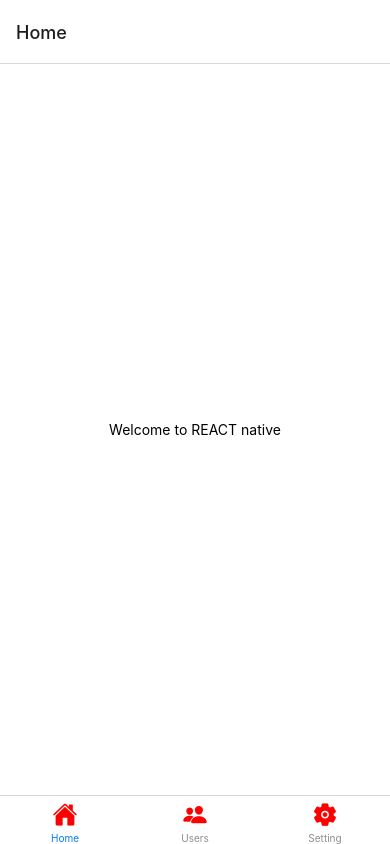
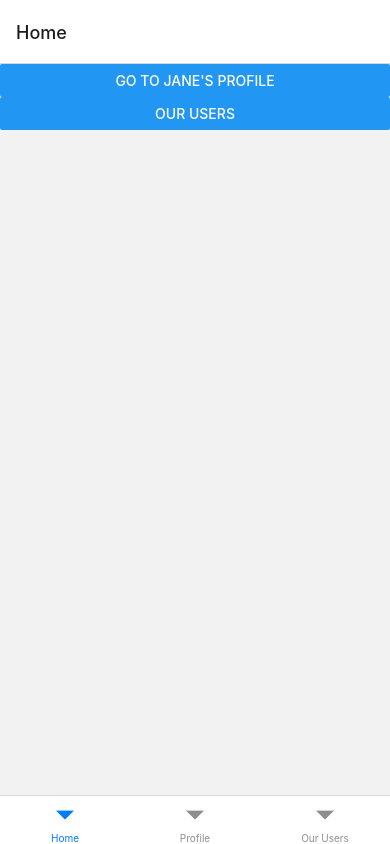
Before and after one commit to MezghichGit/rean-navigation, a React Native app: screen / in a window 390 px wide. Built offline with nearby package versions, Linux system fonts and the light colour scheme.

Commit message:
Solution exo avec Stack et Tab

```diff
--- a/App.js
+++ b/App.js
@@ -1,113 +1,103 @@
-/*
-import * as React from 'react';
-import {Button,Text, View } from 'react-native';
+import React, { useState } from "react";
+import { SafeAreaView, Button, Text, View, Image, FlatList, StyleSheet, StatusBar, TouchableOpacity } from 'react-native';
 import { NavigationContainer } from '@react-navigation/native';
 import { createNativeStackNavigator } from '@react-navigation/native-stack';
+import { createBottomTabNavigator } from '@react-navigation/bottom-tabs';
 
 const Stack = createNativeStackNavigator();
+const Tab = createBottomTabNavigator();
+
+const DATA = [
+
+  {
+    id: "bd7acbea-c1b1-46c2-aed5-3ad53abb28ba",
+    firstName: 'Dimitri',
+    lastName: 'CERRATOPS',
+    description: "User 1 : Lorem ipsum",
+
+  },
+  {
+    id: "3ac68afc-c605-48d3-a4f8-fbd91aa97f63",
+    firstName: 'Sarah',
+    lastName: 'FISTOL',
+    description: "User 2 : Lorem ipsum",
+  },
+  {
+
+    id: "58694a0f-3da1-471f-bd96-145571e29d72",
+    firstName: 'Hervé',
+    lastName: 'LOCIRAPTOR',
+    description: "User 3 : Lorem ipsum",
+  },
+
+];
+
+const Item = ({ item, onPress, backgroundColor, textColor }) => (
+  <TouchableOpacity onPress={onPress} style={[styles.item, backgroundColor]}>
+    <View style={{ flexDirection: 'row' }}>
+      {/*<Image
+          style={styles.picture}
+          source={{ uri: item.img}}
+        />*/}
+      <View>
+        <Text style={[styles.title, textColor]}>{item.firstName}</Text>
+        <Text style={[styles.title, textColor]}>{item.lastName}</Text>
+      </View>
+    </View>
+  </TouchableOpacity>
+);
 
 const HomeScreen = ({ navigation }) => {
   return (
+    <SafeAreaView style={styles.container}>
       <Button
         title="Go to Jane's profile"
         onPress={() =>
-        navigation.navigate('Profile', { name: 'Jane' , adresse:'Paris'})
+          navigation.navigate('Profile', { name: 'Jane', adresse: 'Paris' })
         }
       />
+      <Button
+        title="Our Users"
+        onPress={() =>
+          navigation.navigate('User')
+        }
+      />
+    </SafeAreaView>
   );
 };
+
 const ProfileScreen = ({ navigation, route }) => {
   return (
-  <View>
+    <SafeAreaView style={styles.container}>
       <Text>This is {route.params.name}'s profile</Text>
-  <Text>This is {route.params. adresse}</Text>
-  </View>)
+      <Text>This is {route.params.adresse}</Text>
+    </SafeAreaView>)
     ;
 };
 
+const UserScreen = ({ navigation }) => {
 
-const App = () => {
+  const [selectedId, setSelectedId] = useState(null);
+
+  const renderItem = ({ item }) => {
+
+    const backgroundColor = item.id === selectedId ? "#6e3b6e" : "#f9c2ff";
+    const color = item.id === selectedId ? 'white' : 'black';
+
     return (
-    <NavigationContainer>
-    <Stack.Navigator>
-      <Stack.Screen name="Home" component={HomeScreen} options={{ title: 'Welcome' }} />
-      <Stack.Screen name="Profile" component={ProfileScreen} options={{ title: 'Me' }} />
-    </Stack.Navigator>
-  </NavigationContainer>
-  );
+      <Item
+        item={item}
+        onPress={() => navigation.navigate('UserDetails', { userId: item.id })}
+        backgroundColor={{ backgroundColor }}
+        textColor={{ color }}
+      />
+    )
+
   };
-
-export default App;
-
-*/
-/*
-import React from 'react';
-import { SafeAreaView, View, FlatList, StyleSheet, Text, StatusBar } from 'react-native';
-
-const DATA = [
-  {
-    id: 'bd7acbea-c1b1-46c2-aed5-3ad53abb28ba',
-    title: 'First Item',
-  },
-  {
-    id: '3ac68afc-c605-48d3-a4f8-fbd91aa97f63',
-    title: 'Second Item',
-  },
-  {
-    id: '58694a0f-3da1-471f-bd96-145571e29d72',
-    title: 'Third Item',
-  },
-  {
-    id: 'bd7acbea-c1b1-46c2-aed5-3ad53abb28ba',
-    title: 'First Item',
-  },
-  {
-    id: '3ac68afc-c605-48d3-a4f8-fbd91aa97f63',
-    title: 'Second Item',
-  },
-  {
-    id: '58694a0f-3da1-471f-bd96-145571e29d72',
-    title: 'Third Item',
-  },
-  {
-    id: 'bd7acbea-c1b1-46c2-aed5-3ad53abb28ba',
-    title: 'First Item',
-  },
-  {
-    id: '3ac68afc-c605-48d3-a4f8-fbd91aa97f63',
-    title: 'Second Item',
-  },
-  {
-    id: '58694a0f-3da1-471f-bd96-145571e29d72',
-    title: 'Third Item',
-  },
-  {
-    id: 'bd7acbea-c1b1-46c2-aed5-3ad53abb28ba',
-    title: 'First Item',
-  },
-  {
-    id: '3ac68afc-c605-48d3-a4f8-fbd91aa97f63',
-    title: 'Second Item',
-  },
-  {
-    id: '58694a0f-3da1-471f-bd96-145571e29d72',
-    title: 'Third Item',
-  },
-];
-
-const Item = ({ title }) => (
-  <View style={styles.item}>
-    <Text style={styles.title}>{title}</Text>
-  </View>
-);
-
-const App = () => {
-  const renderItem = ({ item }) => (
-    <Item title={item.title} />
-  );
 
   return (
     <SafeAreaView style={styles.container}>
+      <Text>Our Users:</Text>
       <FlatList
         data={DATA}
         renderItem={renderItem}
@@ -115,224 +105,66 @@ const App = () => {
       />
     </SafeAreaView>
   );
+};
+
+const UserDetails = ({ navigation, route }) => {
+  return (
+    <SafeAreaView style={styles.container}>
+      <Text>User: {route.params.userId}</Text>
+    </SafeAreaView>
+  );
 }
 
-const styles = StyleSheet.create({
-  container: {
-    flex: 1,
-    marginTop: StatusBar.currentHeight || 0,
-  },
-  item: {
-    backgroundColor: '#f9c2ff',
-    padding: 20,
-    marginVertical: 8,
-    marginHorizontal: 16,
-  },
-  title: {
-    fontSize: 32,
-  },
-});
+const Nav = () => {
+  return (
+    <Tab.Navigator>
+      <Tab.Screen name="Home" component={HomeScreen} />
+      <Tab.Screen
+        name="Profile"
+        component={ProfileScreen}
+        initialParams={{ name: 'Jane', adresse: 'Paris' }}
+      />
+      <Tab.Screen name="User" component={UserScreen} options={{ title: 'Our Users' }} />
 
-export default App;*/
-/*
-import React, { useState } from "react";
-import {View,Image, FlatList, SafeAreaView, StatusBar, StyleSheet, Text, TouchableOpacity } from "react-native";
+    </Tab.Navigator>
+  )
+}
+
+const App = () => {
+  return (
+    <NavigationContainer>
+      <StatusBar
+        animated={true}
+        backgroundColor="#f9c2ff" />
 
 
-  {
-    id: "bd7acbea-c1b1-46c2-aed5-3ad53abb28ba",
-    title: "First Item",
-  },
-  {
-    id: "3ac68afc-c605-48d3-a4f8-fbd91aa97f63",
-    title: "Second Item",
-  },
-  {
-    id: "58694a0f-3da1-471f-bd96-145571e29d72",
-    title: "Third Item",
-  },*/
-/*
-  const DATA = [
-
-    {
-
-      id: "bd7acbea-c1b1-46c2-aed5-3ad53abb28ba",
-      img: "https://img.cuisineaz.com/660x660/2013/12/20/i18445-margherite.webp",
-      prix: "10€",
-      ingredients: "Tomate, Fromage",
-      title: "Marguerite",
-
-    },
-
-    {
-
-      id: "3ac68afc-c605-48d3-a4f8-fbd91aa97f63",
-      img: "https://cdn.pratico-pratiques.com/app/uploads/sites/3/2018/08/15142009/pizza-aux-fruits-de-mer.jpg",
-      prix: "11€",
-      ingredients: "Tomate, Fromage, fruits de mer",
-      title: "Fruit de mer",
-    },
-
-    {
-
-      id: "58694a0f-3da1-471f-bd96-145571e29d72",
-      img: "https://assets.afcdn.com/recipe/20161130/7916_w1024h778c1cx2808cy1872.webp",
-      prix: "15€",
-      ingredients: "Tomate, Fromage, jambon",
-      title: "Calzone",
-    },
-
-  ];
-
-const Item = ({ item, onPress, backgroundColor, textColor }) => (
-  <TouchableOpacity onPress={onPress} style={[styles.item, backgroundColor]}>
-    <View style={styles.row}>
-        <Image style={styles.logo}  source={{ uri: item.img}}/>
-        <View style={styles.col}>
-           <Text style={[styles.title, textColor]}>Titre : {item.title}</Text>
-           <Text style={[styles.title, textColor]}>Prix : {item.prix}</Text>
-           <Text style={[styles.title, textColor]}>Ingrédients : {item.ingredients}</Text>
-        </View>
-     </View>
-  </TouchableOpacity>
-
-);
-
-const App = () => {
-  const [selectedId, setSelectedId] = useState(null);
-
-  const monItem = ({ item }) => {
-    const backgroundColor = item.id === selectedId ? "#6e3b6e" : "#f9c2ff";
-    const color = item.id === selectedId ? 'white' : 'black';
-
-    return (
-      <Item
-        item={item}
-        onPress={() => setSelectedId(item.id)}
-        backgroundColor={{ backgroundColor }}
-        textColor={{ color }}
-      />
-    );
-  };
-
-  return (
-    <SafeAreaView style={styles.container}>
-      <FlatList
-        data={DATA}
-        renderItem={monItem}
-        keyExtractor={(item) => item.id}
-        extraData={selectedId}
-      />
-    </SafeAreaView>
+      <Stack.Navigator>
+        <Stack.Screen name="Nav" component={Nav} options={{ title: 'Home', headerShown: false }} />
+        <Stack.Screen name="UserDetails" component={UserDetails} options={{ user: 1 }} />
+      </Stack.Navigator>
+    </NavigationContainer>
   );
 };
 
 const styles = StyleSheet.create({
   container: {
     flex: 1,
-    marginTop: StatusBar.currentHeight || 0,
+    marginTop: StatusBar.currentHeight || 0
   },
   item: {
+    backgroundColor: '#f9c2ff',
     padding: 20,
     marginVertical: 8,
-    marginHorizontal: 16,
+    marginHorizontal: 16
   },
   title: {
-    fontSize: 18,
+    fontSize: 24,
   },
-
-  row: {
-    flex:1,
-    flexDirection: "row",
-    flexWrap: "wrap",
-  },
-  col: {
-    flex:0.5,
-    flexDirection: "col",
-    flexWrap: "wrap",
-    marginHorizontal:10
-  },
-  logo: {
-    flex:0.5,
-    width: 150,
-    height: 150,
+  picture: {
+    height: 100,
+    width: 100,
+    marginRight: 16
   },
 });
 
-export default App;*/
-
-import { StatusBar } from 'expo-status-bar';
-import { StyleSheet, Text, View } from 'react-native';
-import { NavigationContainer } from '@react-navigation/native';
-import {createBottomTabNavigator } from '@react-navigation/bottom-tabs';
-import Ionicons from 'react-native-vector-icons/Ionicons';
-const tab = createBottomTabNavigator();
-function AccueilScreen() {
-  return (<View style={styles.container}>
-    <Text>Welcome to REACT native</Text>
-    <StatusBar style="auto" />
-  </View>);
-}
-
-function UsersScreen() {
-  return (<View style={styles.container}>
-    <Text>Liste des utilisateurs</Text>
-    <StatusBar style="auto" />
-  </View>);
-}
-
-/*function ContactScreen() {
-  return (<View style={styles.container}>
-    <Text>Leave a message here</Text>
-    <StatusBar style="auto" />
-  </View>);
-}*/
-function SettingScreen() {
-  return (<View style={styles.container}>
-    <Text>Vos paramètres</Text>
-    <StatusBar style="auto" />
-  </View>);
-}
-
-
-export default function App() {
-
-  return (
-<NavigationContainer>
-      <tab.Navigator
-
-        screenOptions={({ route }) => ({
-          tabBarIcon: ({ focused, color, size }) => {
-            let iconName;
-            if (route.name == "Home") { iconName = "home"; }
-            else if (route.name == "Setting") { iconName = "settings"; }
-            else if (route.name == "Users") { iconName = "people"; }
-
-
-            return (
-              <Ionicons
-                name={iconName}
-                color={'red'}
-                size={size}
-              />
-            );
-          },
-        })}
-      >
-        <tab.Screen name="Home" component={AccueilScreen} />
-        <tab.Screen name="Users" component={UsersScreen} />
-        <tab.Screen name="Setting" component={SettingScreen} />
-      </tab.Navigator>
-    </NavigationContainer>
-
-  );
-}
-
-const styles = StyleSheet.create({
-  container: {
-    flex: 1,
-    backgroundColor: '#fff',
-    alignItems: 'center',
-    justifyContent: 'center',
-  },
-});
+export default App;
```
Lines whose indentation alone changed are shown as unchanged.
